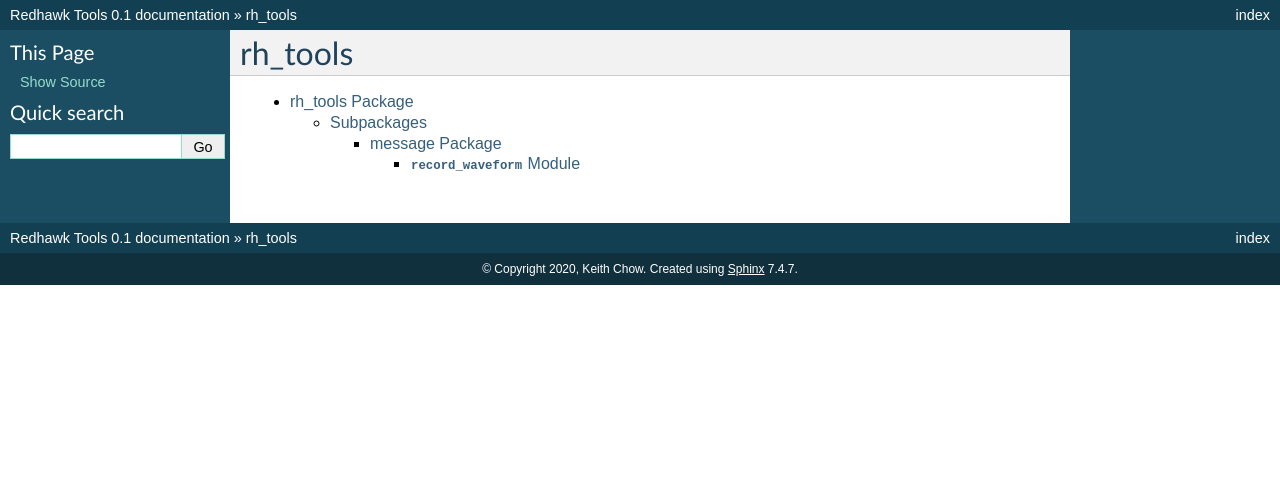
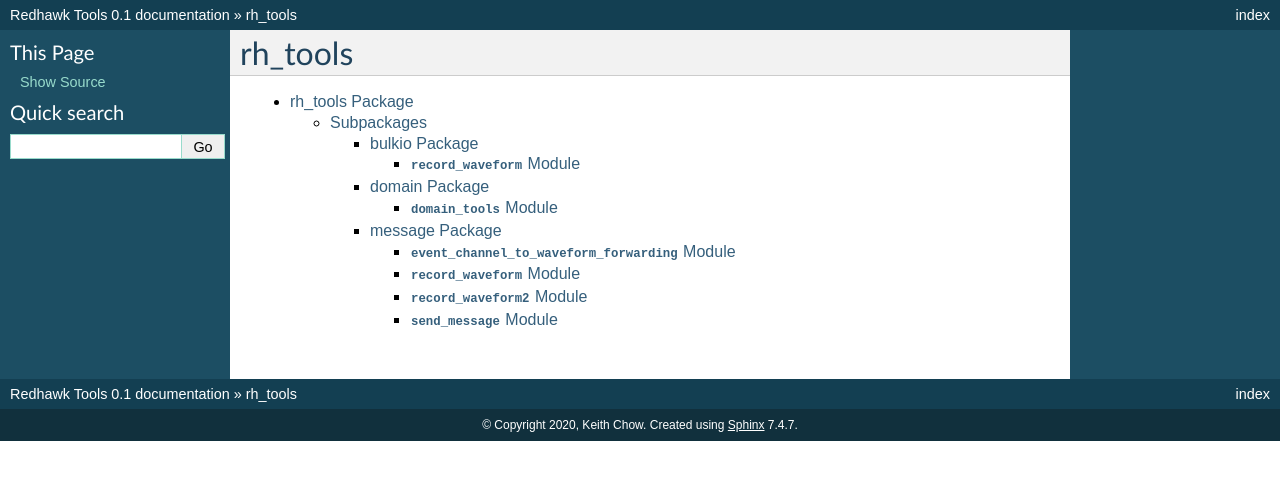
Before and after one commit to Geontech/rh_tools, a Sphinx documentation site: the page built from docs/source/modules.rst, in a window 1280 px wide. Shown: the top 480 px of the page. Built offline with Sphinx 7.4.7, drawn with Linux system fonts in a browser that asks for light colours.

```diff
--- /dev/null
+++ b/docs/source/rh_tools.bulkio.rst
@@ -0,0 +1,10 @@
+bulkio Package
+==============
+
+:mod:`record_waveform` Module
+-----------------------------
+
+.. automodule:: rh_tools.bulkio.record_waveform
+    :members:
+    :undoc-members:
+    :show-inheritance:
--- /dev/null
+++ b/docs/source/rh_tools.domain.rst
@@ -0,0 +1,10 @@
+domain Package
+==============
+
+:mod:`domain_tools` Module
+--------------------------
+
+.. automodule:: rh_tools.domain.domain_tools
+    :members:
+    :undoc-members:
+    :show-inheritance:
--- a/docs/source/rh_tools.message.rst
+++ b/docs/source/rh_tools.message.rst
@@ -1,5 +1,13 @@
 message Package
 ===============
+
+:mod:`event_channel_to_waveform_forwarding` Module
+--------------------------------------------------
+
+.. automodule:: rh_tools.message.event_channel_to_waveform_forwarding
+    :members:
+    :undoc-members:
+    :show-inheritance:
 
 :mod:`record_waveform` Module
 -----------------------------
@@ -8,3 +16,19 @@ message Package
     :members:
     :undoc-members:
     :show-inheritance:
+
+:mod:`record_waveform2` Module
+------------------------------
+
+.. automodule:: rh_tools.message.record_waveform2
+    :members:
+    :undoc-members:
+    :show-inheritance:
+
+:mod:`send_message` Module
+--------------------------
+
+.. automodule:: rh_tools.message.send_message
+    :members:
+    :undoc-members:
+    :show-inheritance:
--- a/docs/source/rh_tools.rst
+++ b/docs/source/rh_tools.rst
@@ -6,4 +6,6 @@ Subpackages
 
 .. toctree::
 
+    rh_tools.bulkio
+    rh_tools.domain
     rh_tools.message
--- a/setup.py
+++ b/setup.py
@@ -12,8 +12,10 @@ setup(
     author_email = "kchow@geontech.com",
     description = "Tools to help develop and analyze Redhawk development",
     packages = find_packages(),
-    install_requires = ["numpy", "matplotlib", "pyyaml", "scipy"],
+    install_requires = ["numpy", "matplotlib", "pyyaml", "scipy",
+        "pytest-runner"],
         # "sphinxcontrib.napoleon"],
+    tests_require=["pytest"],
     command_options = {
         "build_sphinx" : {
             "project": ("setup.py", name),
```
Also changed, not shown: 2 other files.
